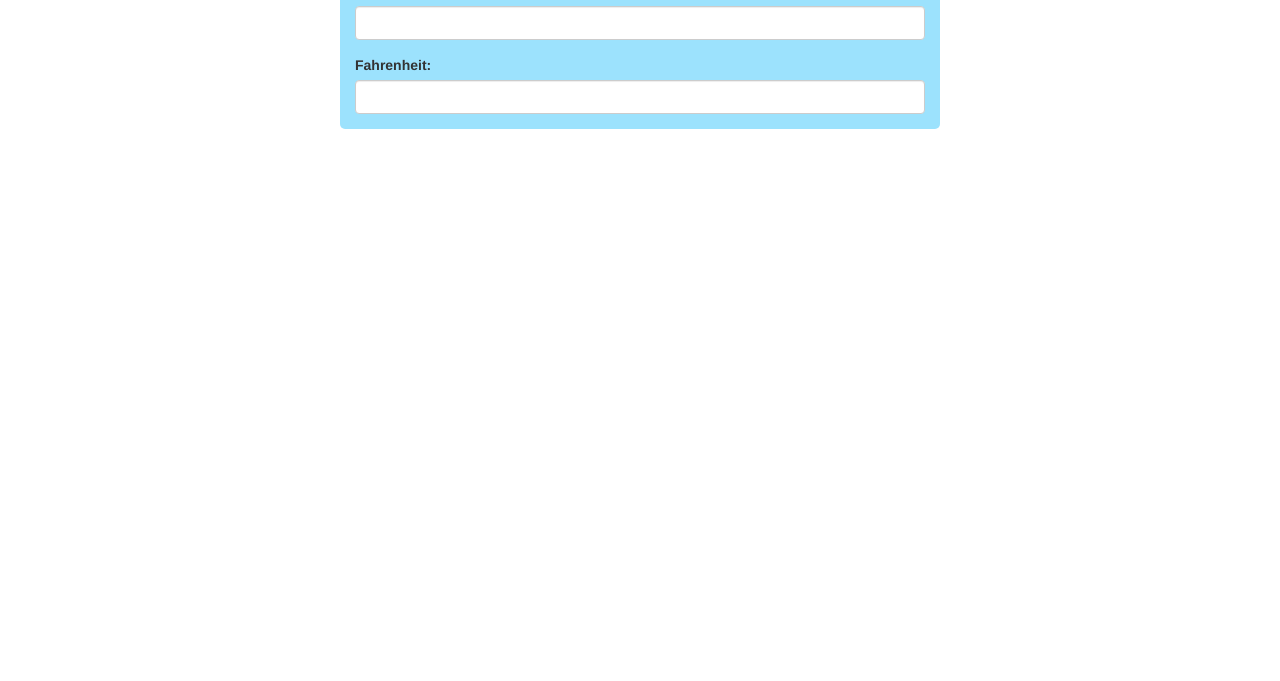
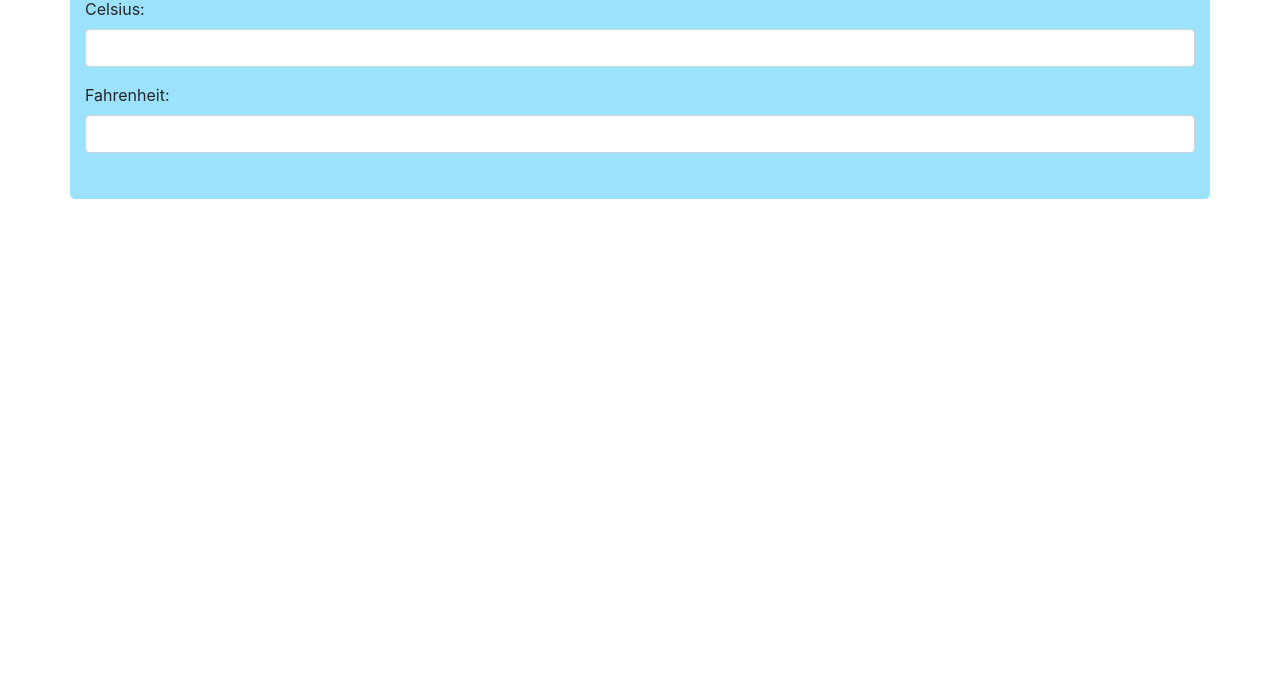
Before and after one commit to jchawkins725/Celsius-Fahrenheit-Converter, a plain HTML site: page index.html in a window 1280 px wide. Shown: the part 119-800 px from the top of the page. Drawn offline with nearby package versions, Linux system fonts and the light colour scheme.

Commit message:
formatting changes

```diff
--- a/index.html
+++ b/index.html
@@ -4,7 +4,7 @@
         <meta charset="UTF-8">
         <title>Celcius Fahrenheit Converter</title>
         <link rel="stylesheet" href="style.css">
-        <link rel="stylesheet" href="https://maxcdn.bootstrapcdn.com/bootstrap/3.4.0/css/bootstrap.min.css">
+        <link rel="stylesheet" href="https://stackpath.bootstrapcdn.com/bootstrap/4.3.1/css/bootstrap.min.css" integrity="sha384-ggOyR0iXCbMQv3Xipma34MD+dH/1fQ784/j6cY/iJTQUOhcWr7x9JvoRxT2MZw1T" crossorigin="anonymous">
         <script src="https://ajax.googleapis.com/ajax/libs/jquery/3.3.1/jquery.min.js"></script>
         <script src="https://maxcdn.bootstrapcdn.com/bootstrap/3.4.0/js/bootstrap.min.js"></script>
     </head>
@@ -13,10 +13,10 @@
             <form>
                 <h1>Celsius to Fahrenheit Converter</h1>
                 <div class="form-group">
-                    <label for="celsius">Celsius:</label><input type="text" class="form-control" id="celsius">
+                    <label for="celsius">Celsius:</label><span id="numberreminder1"></span><input type="text" class="form-control" id="celsius">
                 </div>
                 <div class="form-group">
-                    <label for="fahrenheit">Fahrenheit:</label><input type="text" class="form-control" id="fahrenheit">
+                    <label for="fahrenheit">Fahrenheit:</label><span id="numberreminder2"></span><input type="text" class="form-control" id="fahrenheit">
                 </div>
             </form>
         </div>
--- a/style.css
+++ b/style.css
@@ -3,7 +3,8 @@ body {
 }
 
 .container {
-    max-width: 600px;
+    max-width: 300px;
     background-color: rgb(156, 226, 253);
     border-radius: 5px;
+    padding: 30px;
 }
```
